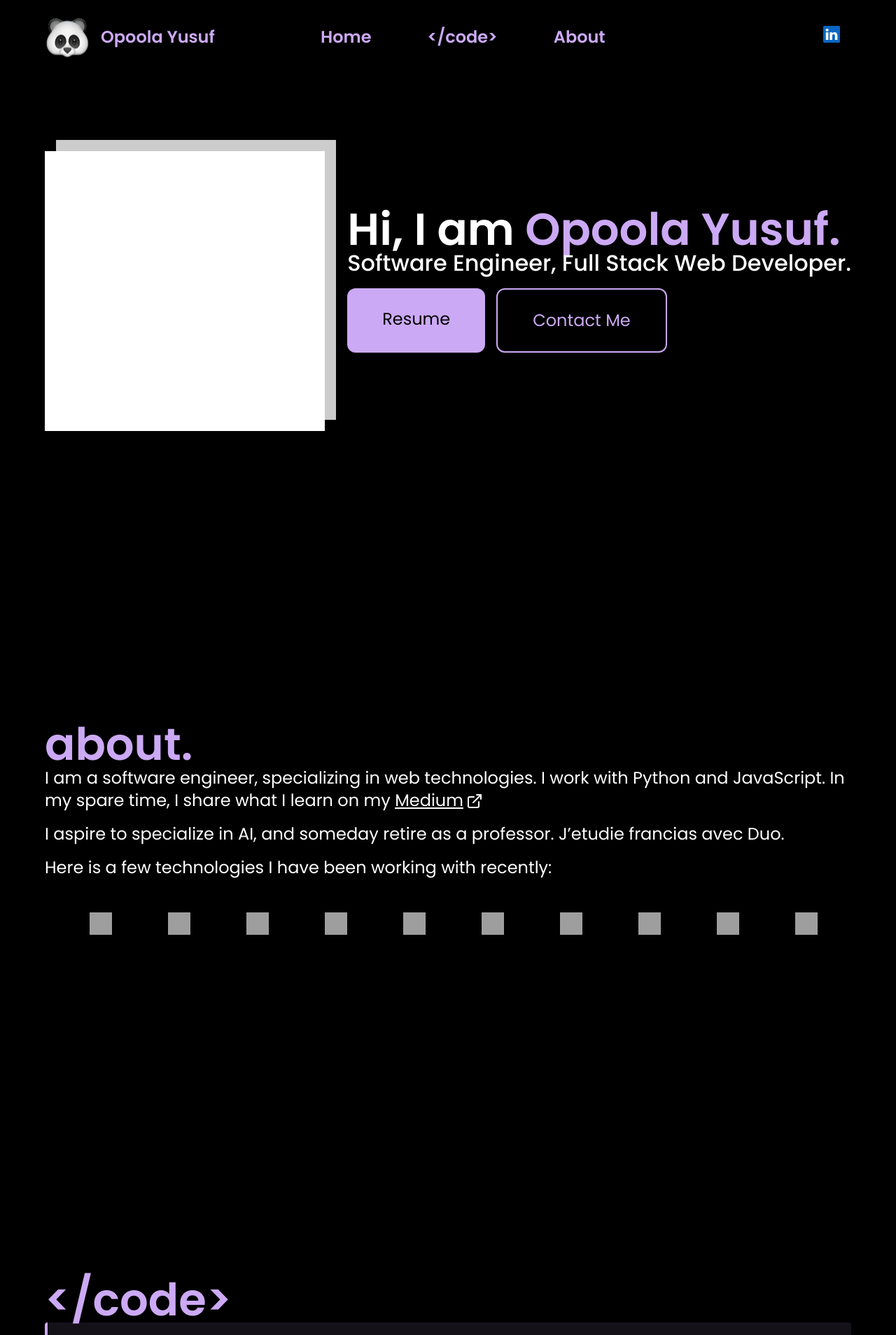
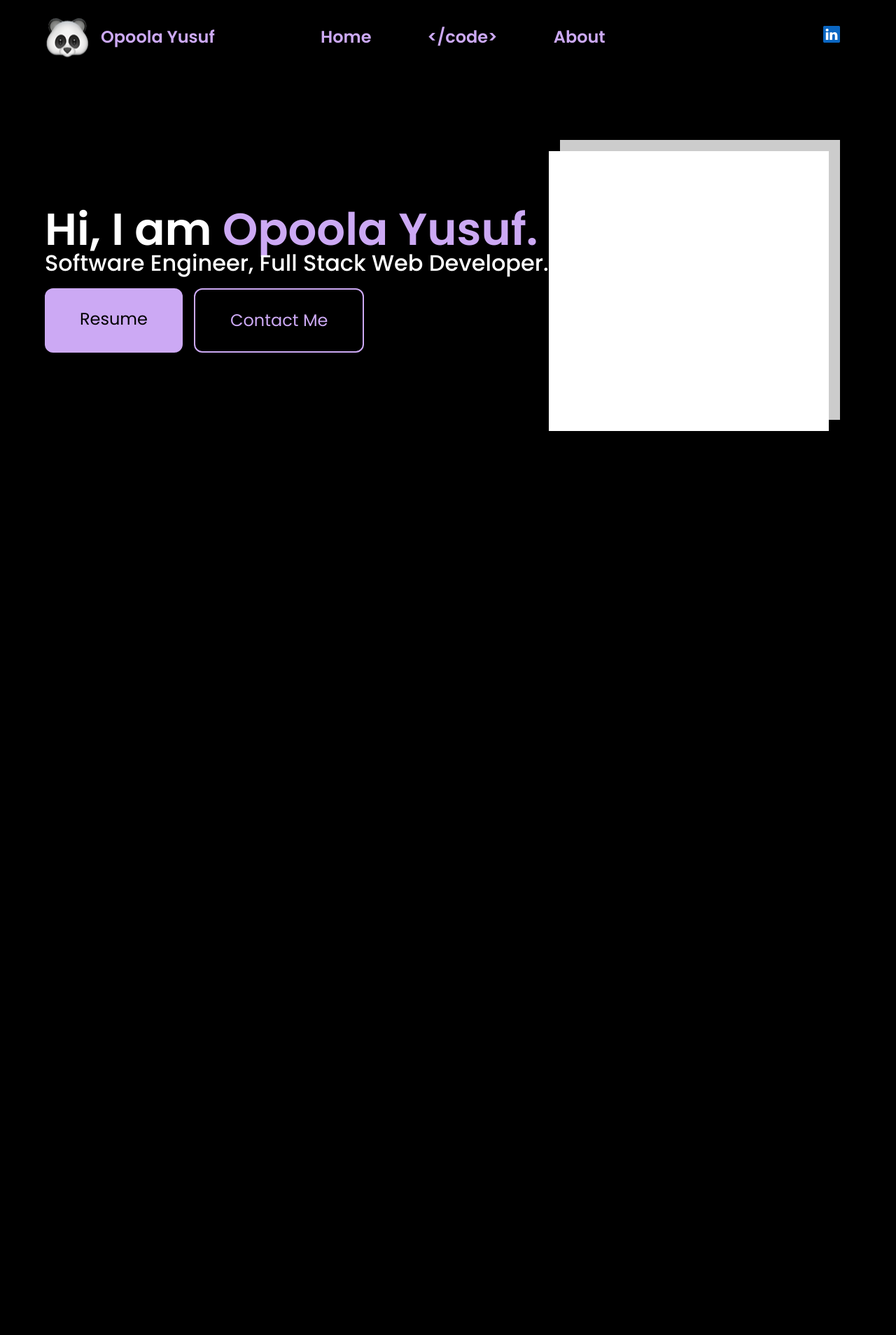
Before and after one commit to Yuskhosmith/Portfolio, a React (Create React App) app: page / in a window 1280 px wide. Shown: the top 1908 px of the page at 70% size. After the commit the page ends 800 px from the top, so only its background shows below. Built offline with nearby package versions, Linux system fonts and the light colour scheme; grey boxes are pictures that could not be loaded; some icons are missing.

Commit message:
v1.0.0 snap scrolling

```diff
--- a/package.json
+++ b/package.json
@@ -7,6 +7,7 @@
     "@testing-library/jest-dom": "^5.17.0",
     "@testing-library/react": "^13.4.0",
     "@testing-library/user-event": "^13.5.0",
+    "gsap": "^3.12.2",
     "react": "^18.2.0",
     "react-dom": "^18.2.0",
     "react-fast-marquee": "^1.6.0",
--- a/src/App.js
+++ b/src/App.js
@@ -1,4 +1,6 @@
-import React from "react";
+import React, {useRef, useEffect} from "react";
+import gsap from "gsap";
+import { ScrollTrigger } from "gsap/ScrollTrigger";
 import Nav from "./components/nav";
 import Hero from "./components/hero";
 import About from "./components/about";
@@ -7,8 +9,7 @@ import Experiences from "./components/experiences";
 
 function App() {
   return (
-    // <div className="snap-x snap-mandatory">
-    <div>
+    <div className="overflow-y-scroll h-screen snap-y snap-mandatory">
       <Nav/>
       <Hero/>
       <About/>
--- a/src/components/about/index.jsx
+++ b/src/components/about/index.jsx
@@ -86,7 +86,7 @@ const About = () => {
     },
   ];
   return (
-    <div id="about" className="min-h-screen flex flex-col justify-center ">
+    <div id="about" className="lyt snap-start min-h-screen flex flex-col justify-center ">
       <h1 className="text-primary text-hero-h1">about.</h1>
       <div className="flex flex-col gap-4">
         <p className="text-2xl">
--- a/src/components/code/index.jsx
+++ b/src/components/code/index.jsx
@@ -26,7 +26,7 @@ const Code = () => {
   return (
     <div
       id="code"
-      className="min-h-screen flex flex-col justify-center "
+      className="lyt snap-start min-h-screen flex flex-col justify-center "
     >
       <h1 className="text-primary text-hero-h1 mb-2.5">&lt;/code&gt;</h1>
       <div className="flex flex-col gap-4">
--- a/src/components/experiences/index.jsx
+++ b/src/components/experiences/index.jsx
@@ -20,7 +20,7 @@ const Experiences = () => {
     const activeCompany = data.find((item) => item.company === active);
 
     return(
-        <div id="code" className="min-h-screen flex flex-col justify-center gap-8">
+        <div id="code" className="lyt snap-start min-h-screen flex flex-col justify-center gap-8">
             <h1 className="text-hero-h1">experiences.</h1>
             <div className="flex justify-center gap-20">
                 <div className="flex flex-col">
--- a/src/components/hero/index.jsx
+++ b/src/components/hero/index.jsx
@@ -2,7 +2,7 @@ import React from "react";
 
 const Hero = () => {
   return (
-    <div id="home" className="flex flex-col gap-8 lg:gap-0 lg:flex-row items-center h-screen justify-center ">
+    <div id="home" className="lyt snap-start flex flex-col gap-8 lg:gap-0 lg:flex-row items-center h-screen justify-center ">
       <div className="order-2 lg:order-1">
         <h1 className="text-hero-h1">
           Hi, I am <span className="text-primary">Opoola Yusuf.</span>
@@ -25,7 +25,7 @@ const Hero = () => {
           </a>
         </div>
       </div>
-      <div className="lg:flex-grow flex items-center justify-center">
+      <div className="order-1 lg:order-2 lg:flex-grow flex items-center justify-center">
         <div className="w-[205px] h-[205px] md:w-[300px] md:h-[300px] lg:w-[400px] lg:h-[400px] relative">
           <div className="w-full h-full bg-white opacity-80"></div>
           <div className="w-full h-full absolute bg-white top-4 right-4"></div>
--- a/src/components/nav/index.jsx
+++ b/src/components/nav/index.jsx
@@ -20,7 +20,8 @@ const Nav = () => {
           <div className="flex flex-col gap-14 items-center"></div>
         </nav>
       ) : (
-        <nav className="py-5 flex justify-between items-center fixed top-0 w-[90%] bg-black z-40">
+        <nav className="fixed top-0 bg-black z-40 w-full">
+          <div className="lyt py-5 flex justify-between items-center">
             <div className="flex gap-4 items-center text-style-primary">
               <div className="max-w-[90px] max-h-[90px]">
                 <img
@@ -62,6 +63,7 @@ const Nav = () => {
             >
               <Menu />
             </div>
+          </div>
         </nav>
       )}
     </>
--- a/src/index.css
+++ b/src/index.css
@@ -11,9 +11,12 @@ html{
 body {
   font-family: "Poppins", sans-serif;
   background-color: black;
-  width: 90%;
-  margin: 0 auto;
+  overflow: hidden;
   color: white;
+}
+
+.lyt{
+  @apply w-[90%] mx-auto;
 }
 
 .text-style-primary{
```
Also changed, not shown: 1 other file (tests, documents, lock files or other folders). Lines whose indentation alone changed are shown as unchanged.
